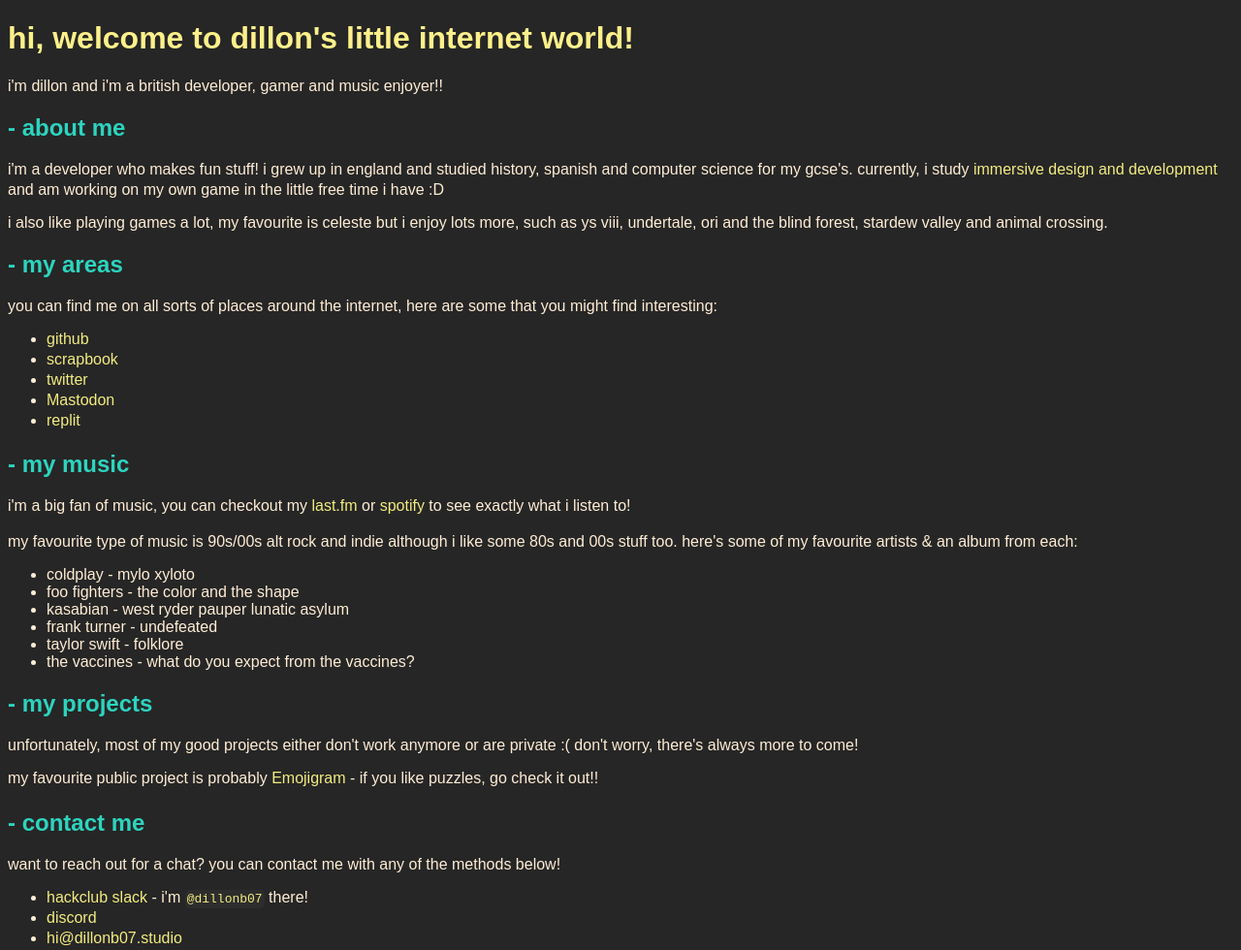
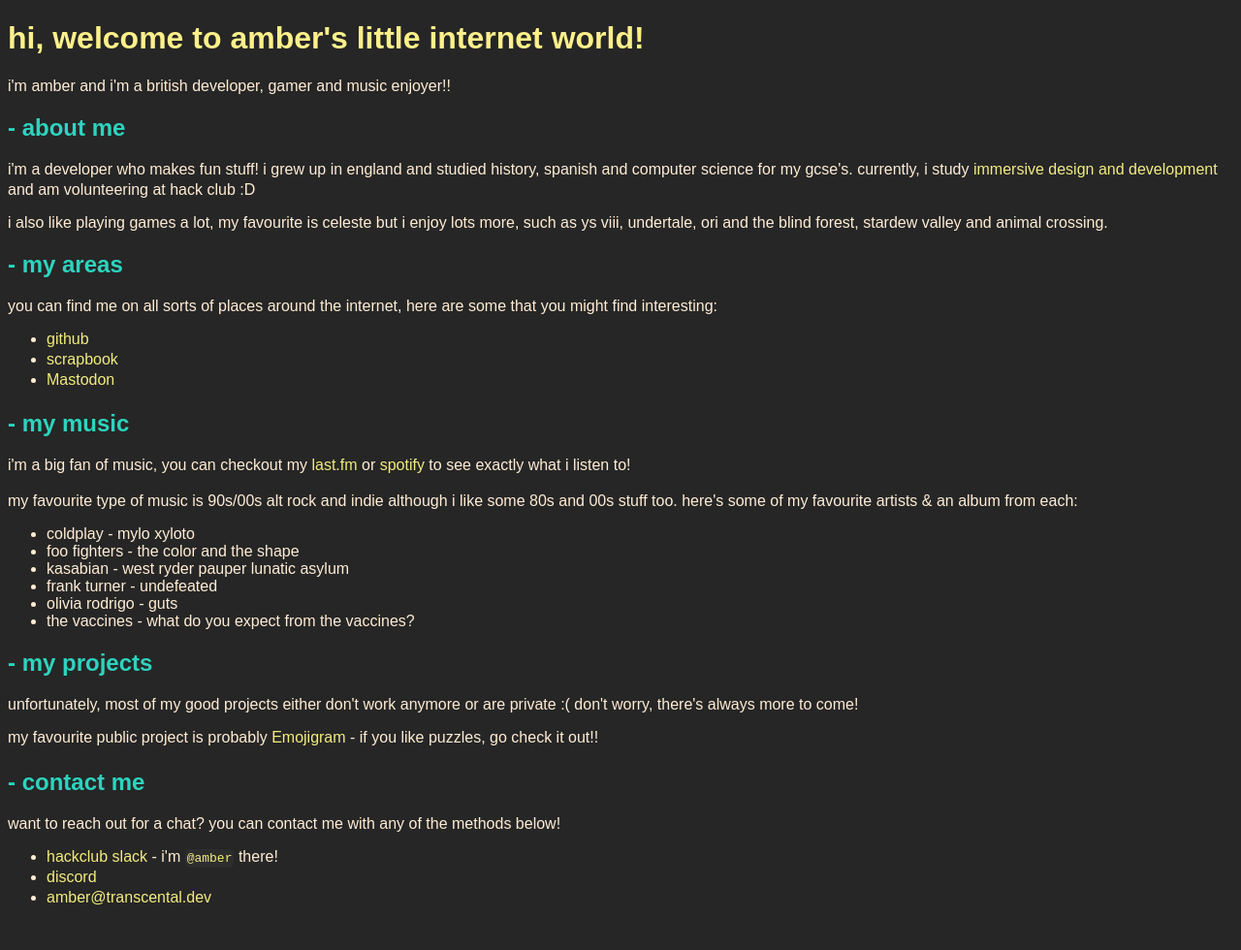
Before and after one commit to DillonB07/dillonb07.github.io, a plain HTML site: page index.html in a window 1280 px wide. Shown: the whole page at 97% size. After the commit the page ends 938 px from the top, so only its background shows below. Drawn offline with Linux system fonts and the light colour scheme; a web font is replaced by a local one.

Commit message:
quick rebrand

```diff
--- a/index.html
+++ b/index.html
@@ -4,7 +4,7 @@
   <head>
     <meta charset="utf-8">
     <meta name="viewport" content="width=device-width">
-    <title>dillon's little internet world</title>
+    <title>amber's little internet world</title>
     <link
       href="https://api.fontshare.com/v2/css?f[]=author@400&display=swap"
       rel="stylesheet"
@@ -15,33 +15,27 @@
   </head>
 
   <body>
-    <h1>hi, welcome to dillon's little internet world!</h1>
+    <h1>hi, welcome to amber's little internet world!</h1>
     <p>
-      i'm dillon and i'm a british developer, gamer and music enjoyer!!
+      i'm amber and i'm a british developer, gamer and music enjoyer!!
     </p>
     <h2>- about me</h2>
     <p>i'm a developer who makes fun stuff! i grew up in england and studied history, spanish and computer science for my gcse's.
 currently, i study <a href="https://immersive-academy.co.uk/programmes/immersive-design-and-development-btec-level-3-national-diploma"
-target="_blank">immersive design and development</a> and am working on my own game in the little free time i have :D</p>
+target="_blank">immersive design and development</a> and am volunteering at hack club :D</p>
     <p>i also like playing games a lot, my favourite is celeste but i enjoy lots more, such as ys viii, undertale, ori and the blind
 forest, stardew valley and animal crossing.</p>
     <h2>- my areas</h2>
     <p>you can find me on all sorts of places around the internet, here are some that you might find interesting:</p>
     <ul>
       <li>
-        <a href="https://github.com/DillonB07" target="_blank">github</a>
+        <a href="https://github.com/Transcental" target="_blank">github</a>
       </li>
       <li>
-        <a href="https://scrapbook.hackclub.com/dillonb07" target="_blank">scrapbook</a>
+        <a href="https://scrapbook.hackclub.com/amber" target="_blank">scrapbook</a>
       </li>
       <li>
-        <a href="https://twitter.com/@dillonb07dev" target="_blank">twitter</a>
-      </li>
-      <li>
-        <a rel="me" href="https://mastodon.social/@dillonb07" target="_blank">Mastodon</a>
-      </li>
-      <li>
-        <a href="https://replit.com/@DillonB07" target="_blank">replit</a>
+        <a rel="me" href="https://blahaj.zone/@dillan" target="_blank">Mastodon</a>
       </li>
     </ul>
     <h2>- my music</h2>
@@ -55,7 +49,7 @@ favourite artists & an album from each:</p>
       <li>foo fighters - the color and the shape</li>
       <li>kasabian - west ryder pauper lunatic asylum</li>
       <li>frank turner - undefeated</li>
-      <li>taylor swift - folklore</li>
+      <li>olivia rodrigo - guts</li>
       <li>the vaccines - what do you expect from the vaccines?</li>
     </ul>
     <h2>- my projects</h2>
@@ -68,13 +62,13 @@ like puzzles, go check it out!!</p>
     <p>want to reach out for a chat? you can contact me with any of the methods below!</p>
     <ul>
       <li>
-        <a href="https://hackclub.com/slack" target="_blank">hackclub slack</a> - i'm <code>@dillonb07</code> there!
+        <a href="https://hackclub.com/slack" target="_blank">hackclub slack</a> - i'm <code>@amber</code> there!
       </li>
       <li>
         <a href="https://discord.com/users/915670836357247006" target="_blank">discord</a>
       </li>
       <li>
-        <a href="mailto:hi@dillonb07.studio" target="_blank">hi@dillonb07.studio</a>
+        <a href="mailto:amber@transcental.dev" target="_blank">amber@transcental.dev</a>
       </li>
     </ul>
   </body>
```
Also changed, not shown: favicon.png.
